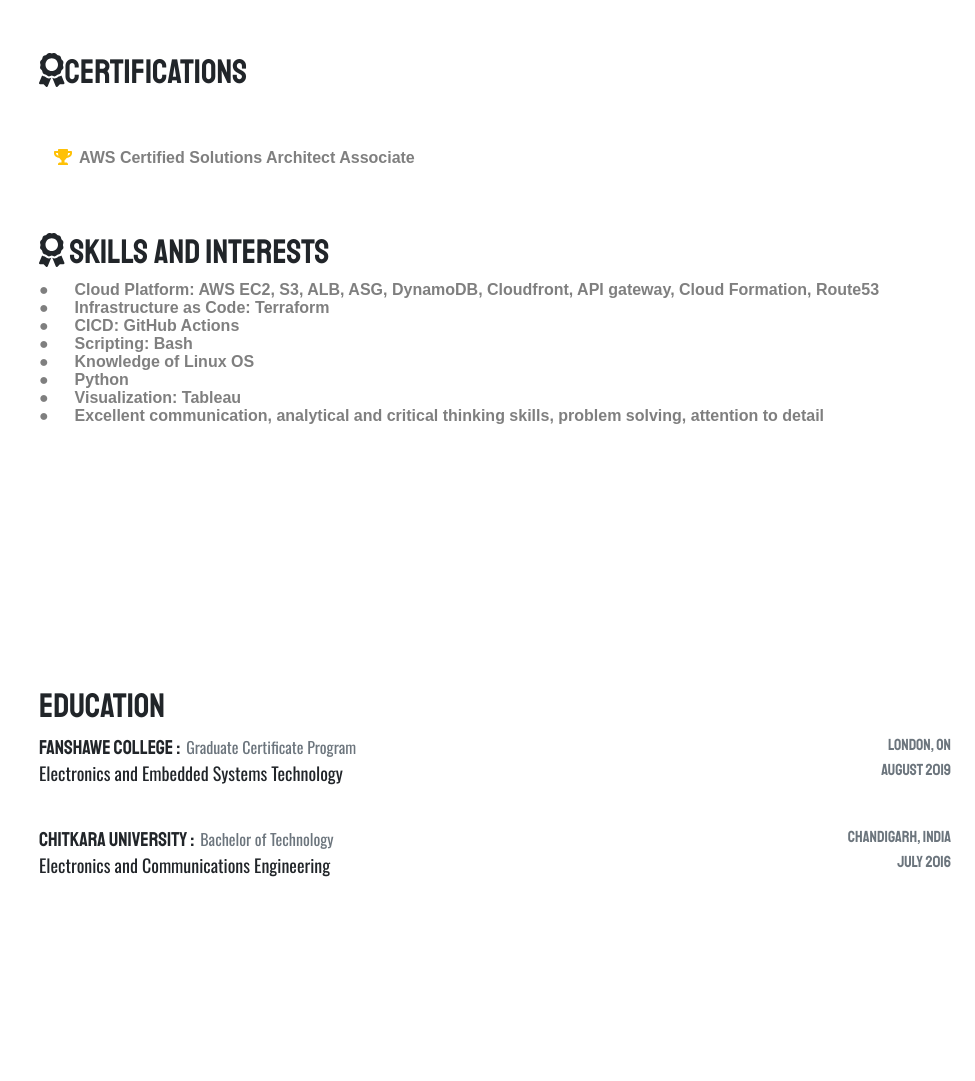
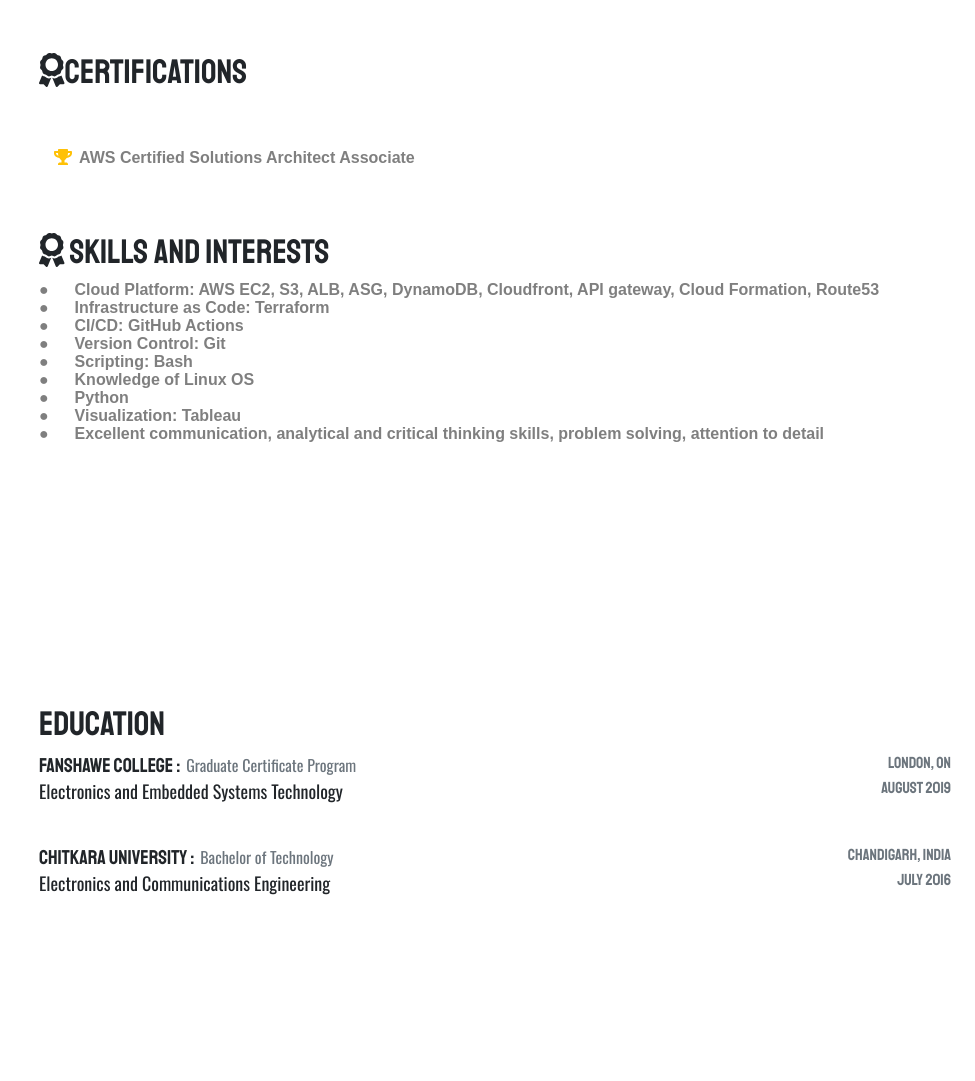
Before and after one commit to Maverick-Karan/CloudResume-Frontend, a plain HTML site: page index.html in a window 1280 px wide. Shown: the part 2567-3648 px from the top of the page, without its empty margins (305-1280 px from the left). Drawn offline with nearby package versions, Linux system fonts and the light colour scheme; no server answers; a web font is replaced by a local one.

Commit message:
VC keyword

```diff
--- a/index.html
+++ b/index.html
@@ -190,7 +190,8 @@
                         <pre class="font-ram font-size-16 text-black-50 pb-3">
 ●	Cloud Platform: AWS EC2, S3, ALB, ASG, DynamoDB, Cloudfront, API gateway, Cloud Formation, Route53
 ●	Infrastructure as Code: Terraform
-●	CICD: GitHub Actions
+●	CI/CD: GitHub Actions
+●	Version Control: Git
 ●	Scripting: Bash
 ●	Knowledge of Linux OS
 ●	Python
```
